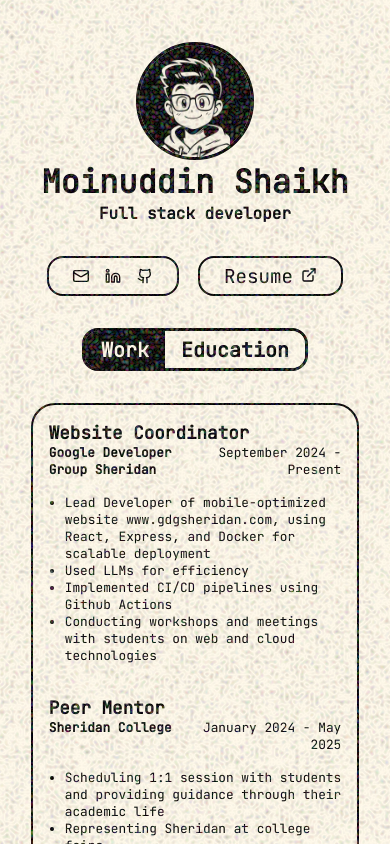
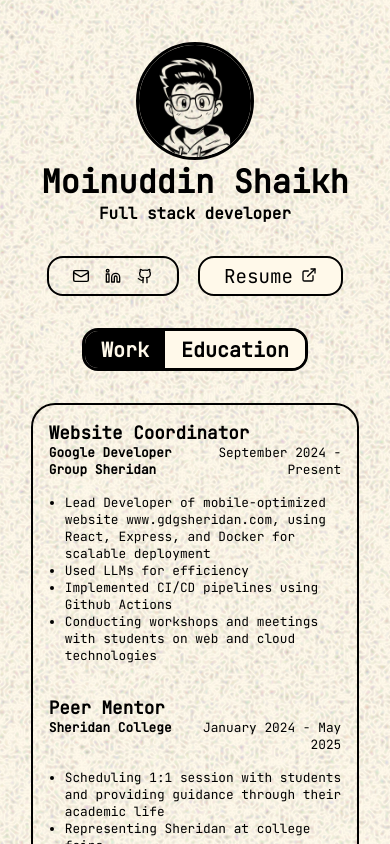
Before and after one commit to moinuddin95/portfolio, a React (Vite) app in the folder Portfolio/: page / in a window 390 px wide. Shown: the top 844 px of the page. Built offline with nearby package versions, Linux system fonts and the light colour scheme.

Commit message:
Tried to fix the mobile css glitch

```diff
--- a/Portfolio/index.html
+++ b/Portfolio/index.html
@@ -6,7 +6,8 @@
     <meta name="viewport" content="width=device-width, initial-scale=1.0" />
     <title>Moinuddin Shaikh</title>
   </head>
-  <svg>
+  <body>
+  <svg style="position: absolute; width:0; height:0">
     <filter id="my-filter">
       <feTurbulence type="turbulence" baseFrequency="0.2" result="noise" />
       <feColorMatrix
@@ -20,7 +21,6 @@
       <feBlend in="noiseAlpha" in2="SourceGraphic" type="multiply" />
     </filter>
   </svg>
-  <body>
     <div id="root"></div>
     <script type="module" src="/src/main.tsx"></script>
   </body>
--- a/Portfolio/src/App.css
+++ b/Portfolio/src/App.css
@@ -1,9 +1,12 @@
+#root{
+  position: relative;
+  min-height: 100%;
+}
+
 #root > #background {
   position: absolute;
-  top: 0;
-  right: 0;
-  left: 0;
-
+  inset: 0;
+  z-index: -1;
   background-color: var(--primary);
   filter: url(#my-filter);
 }
--- a/Portfolio/src/App.tsx
+++ b/Portfolio/src/App.tsx
@@ -13,7 +13,9 @@ function App() {
     let delay = 1;
     circles.forEach((circle, index) => {
       const circleElem = circle as HTMLElement;
-      circleElem.style.transform = `translateX(-50%) translateY(-50%) scale(${(circles.length - index) / circles.length})`;
+      circleElem.style.transform = `translateX(-50%) translateY(-50%) scale(${
+        (circles.length - index) / circles.length
+      })`;
       circleElem.style.transition = `top ${delay}ms ease, left ${delay}ms ease`;
       delay += 15;
       const moveCircles = (event: MouseEvent) => {
@@ -24,16 +26,15 @@ function App() {
       window.addEventListener("mousemove", moveCircles);
       window.addEventListener("mouseout", () => {
         circleElem.style.display = "none";
-      })
+      });
     });
   }, []);
 
   return (
     <>
-      <div id="background">
-        <Header />
-        <Main />
-      </div>
+      <div id="background"></div>
+      <Header />
+      <Main />
       <div id="pointer">
         <div className="circle"></div>
         <div className="circle"></div>
--- a/Portfolio/src/components/ProjectsTechnologies/ProjectsTechnologies.css
+++ b/Portfolio/src/components/ProjectsTechnologies/ProjectsTechnologies.css
@@ -4,7 +4,6 @@
   padding: clamp(1rem, 3vw, 3rem);
   padding-bottom: 0;
   width: min(75vw, 60rem);
-  height: auto;
   border: solid black var(--border-thickness);
   border-radius: clamp(1.5rem, 2vw, 2rem);
   transition: height var(--animation-delay) ease;
--- a/Portfolio/src/index.css
+++ b/Portfolio/src/index.css
@@ -12,6 +12,11 @@ a{
   color:inherit;
   text-decoration: none;
 }
+html, body{
+  padding:0;
+  margin:0;
+  height: 100%;
+}
 button, button:active, button:focus, button:hover{
   box-shadow: none;
 }
```
